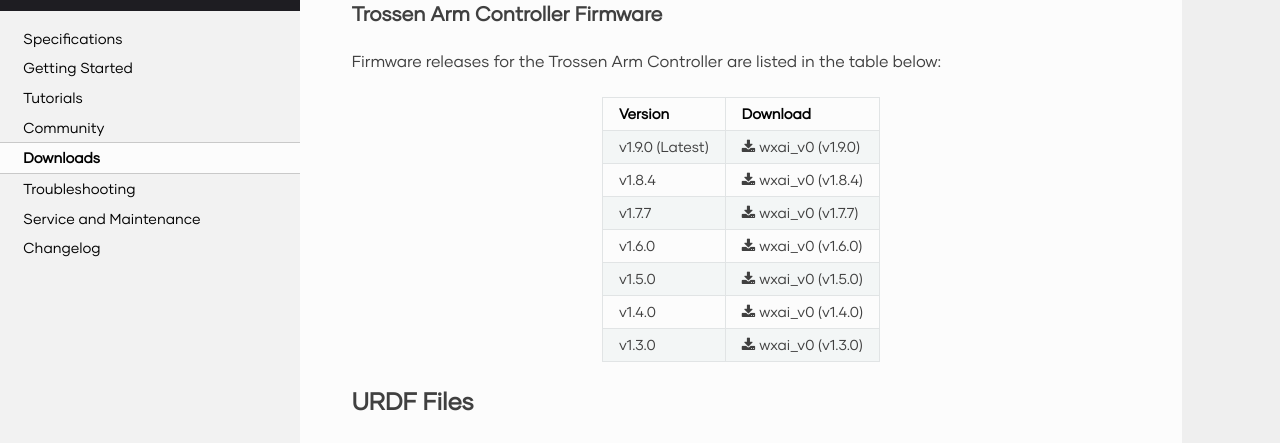
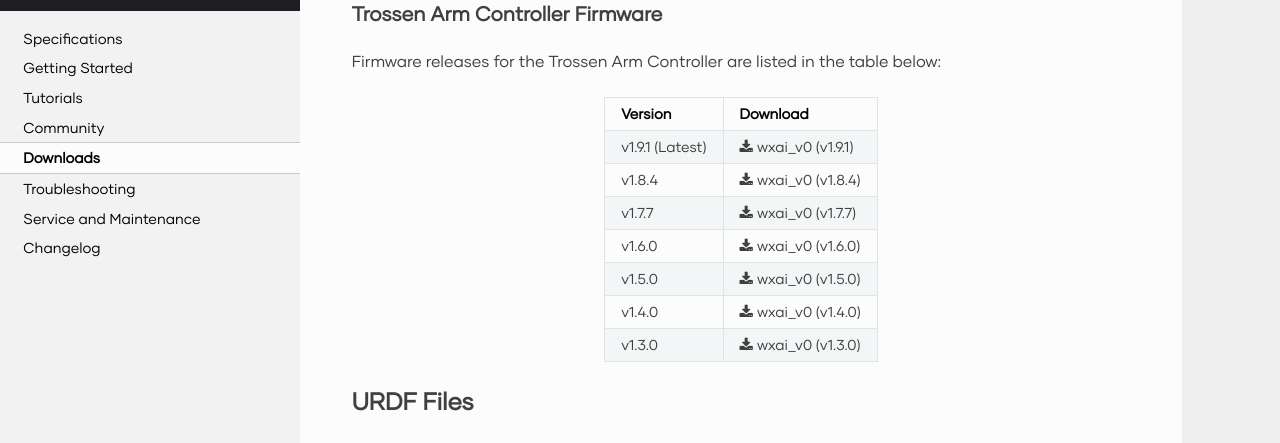
Before and after one commit to TrossenRobotics/trossen_arm, a Sphinx documentation site: the page built from docs/downloads.rst, in a window 1280 px wide and 900 px high. Shown: the part 377-820 px from the top of the window. Built offline with Sphinx 7.4.7 and the Read the Docs theme 3.1.0, drawn with Linux system fonts in a browser that asks for light colours; some web fonts are replaced; pages that are not in the unit, such as notebooks, are missing from menus.

Commit message:
Add firmware v1.9.1 download

```diff
--- a/docs/downloads.rst
+++ b/docs/downloads.rst
@@ -27,8 +27,8 @@ Firmware releases for the Trossen Arm Controller are listed in the table below:
 
     * - Version
       - Download
-    * - v1.9.0 (Latest)
-      - :download:`wxai_v0 (v1.9.0) </_static/downloads/arm_controller_firmware/wxai_v0/firmware-wxai_v0-v1.9.0.zip>`
+    * - v1.9.1 (Latest)
+      - :download:`wxai_v0 (v1.9.1) </_static/downloads/arm_controller_firmware/wxai_v0/firmware-wxai_v0-v1.9.1.zip>`
     * - v1.8.4
       - :download:`wxai_v0 (v1.8.4) </_static/downloads/arm_controller_firmware/wxai_v0/firmware-wxai_v0-v1.8.4.zip>`
     * - v1.7.7
```
Also changed, not shown: 2 other files.
